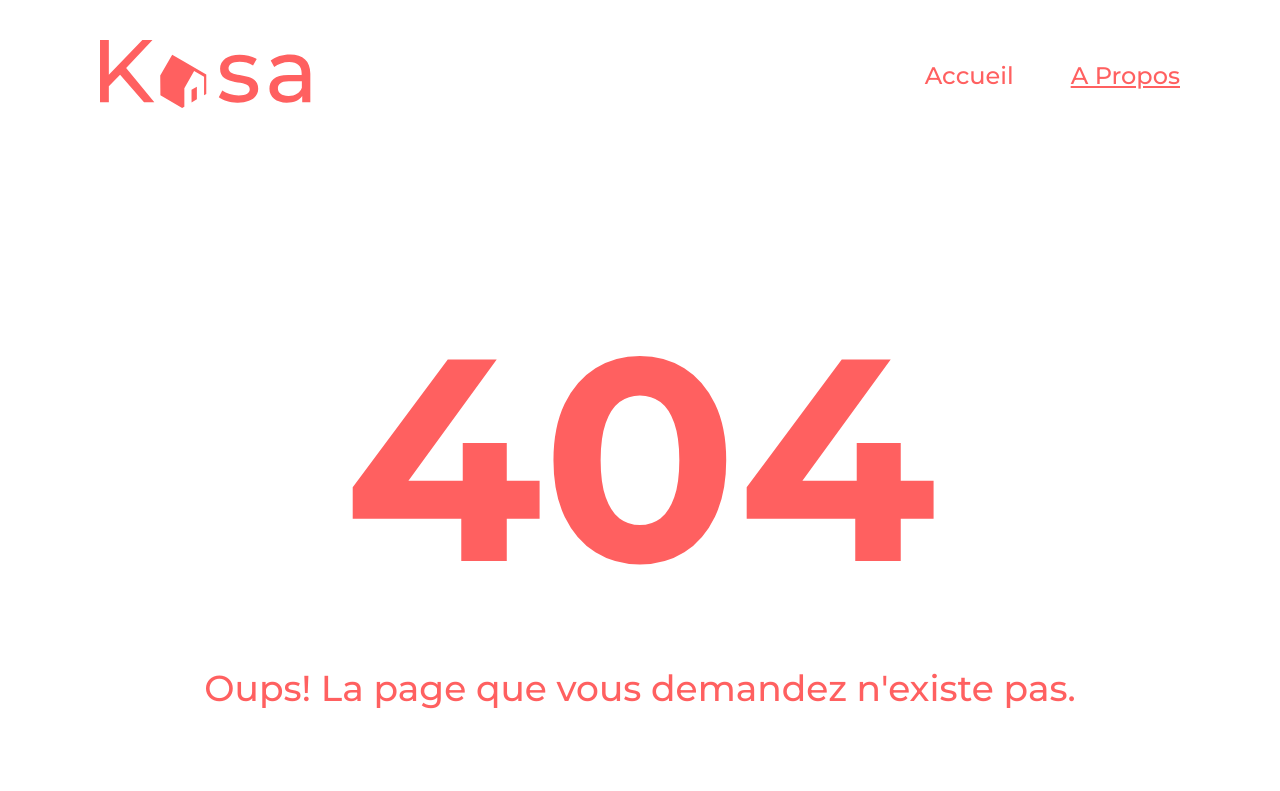
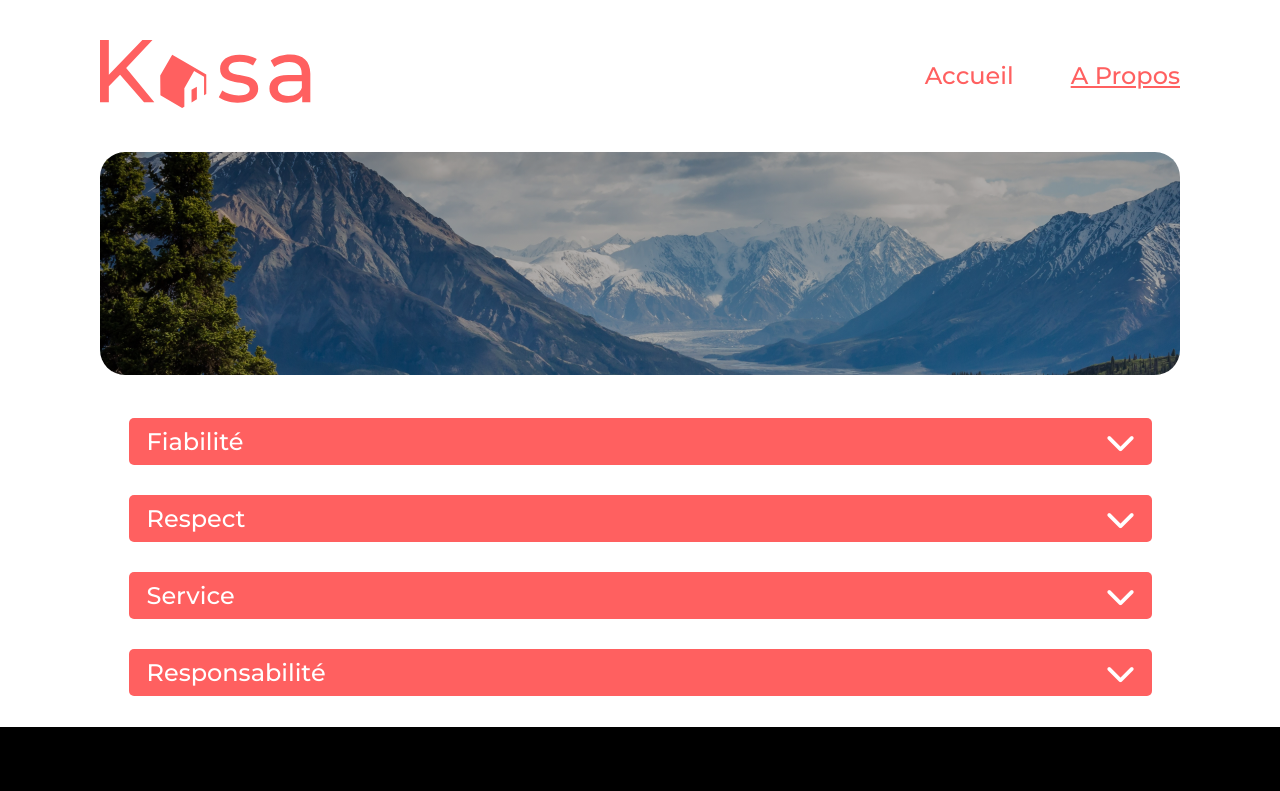
Before and after one commit to SGdevWeb/Kasa-OC, a React (Create React App) app: page /about in a window 1280 px wide. Before the commit this address had no page. Shown: the top 791 px of the page. Built offline with nearby package versions, Linux system fonts and the light colour scheme.

Commit message:
Changes routes in App.js

```diff
--- a/src/App.js
+++ b/src/App.js
@@ -12,10 +12,10 @@
         <Router>
             <Header />
             <Routes>
-                <Route path='Kasa-OC/home' element={<Home />}/>
-                <Route path='Kasa-OC/lodging/:id' element={<Lodging />}/>
-                <Route path='Kasa-OC/about' element={<About />}/>
-                <Route path='Kasa-OC/error' element={<ErrorPage/>}/>
+                <Route path='/home' element={<Home />}/>
+                <Route path='/lodging/:id' element={<Lodging />}/>
+                <Route path='/about' element={<About />}/>
+                <Route path='/error' element={<ErrorPage/>}/>
                 <Route path='*' element={<ErrorPage />}/>
             </Routes>
             <Footer />
```
